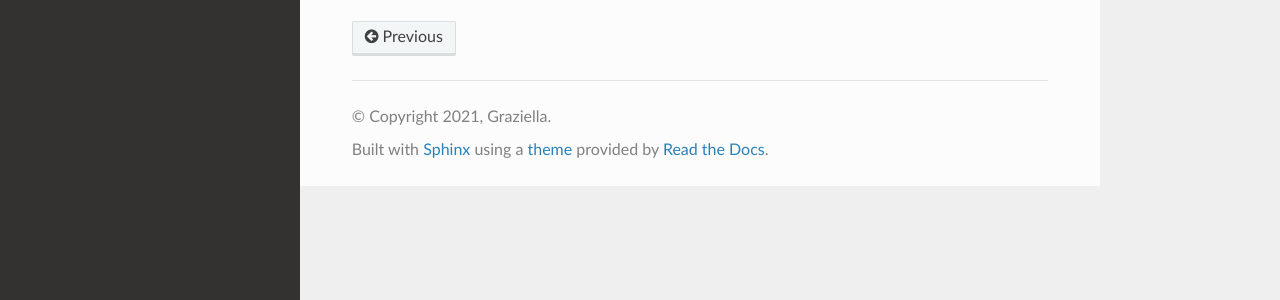
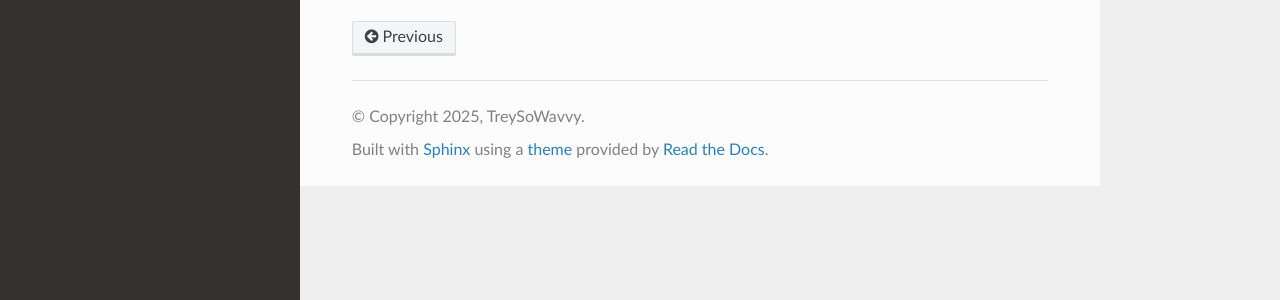
Before and after one commit to TreySoWavvy/ForceSystemLITE, a Sphinx documentation site: the page built from docs/source/api.rst, in a window 1280 px wide. Shown: the part 263-563 px from the top of the page. Built offline with Sphinx 7.4.7 and the Read the Docs theme 3.1.0, drawn with Linux system fonts in a browser that asks for light colours.

Commit message:
Update conf.py

```diff
--- a/docs/source/conf.py
+++ b/docs/source/conf.py
@@ -3,7 +3,7 @@
 # -- Project information
 
 project = 'Force System Lite'
-copyright = '2021, Graziella'
+copyright = '2025, TreySoWavvy'
 author = 'Project Star Forge'
 
 release = '0.1'
```
